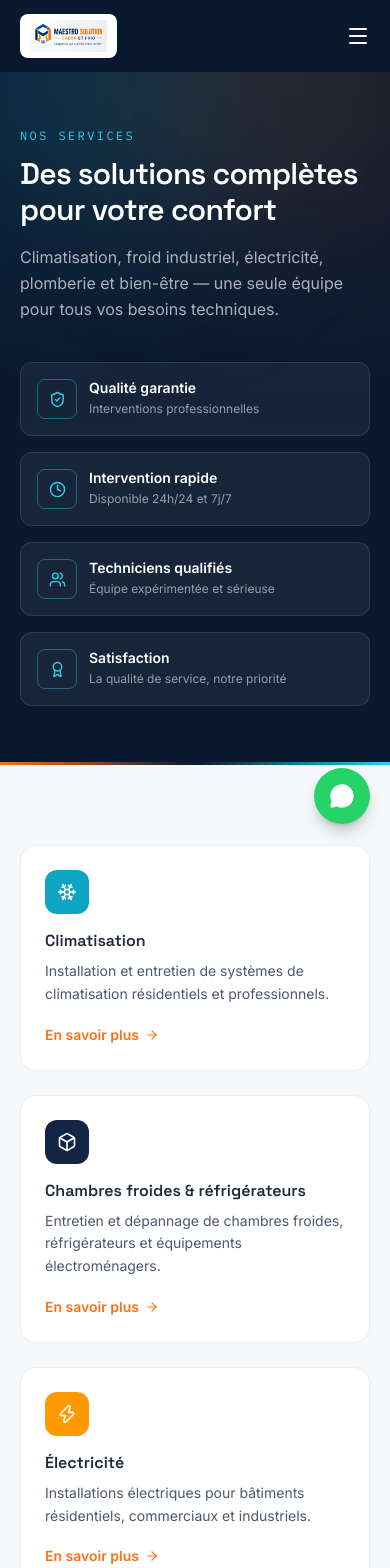
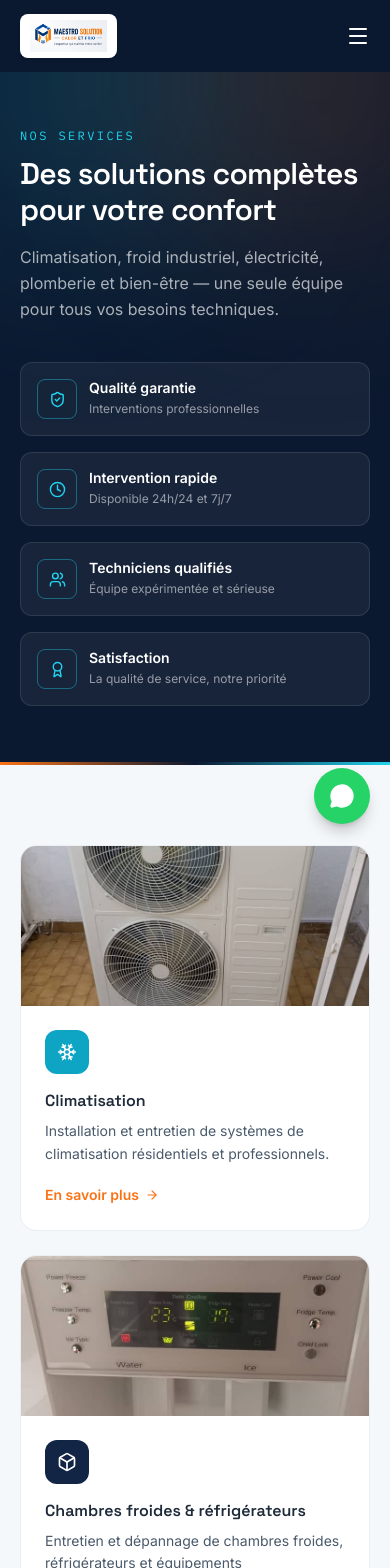
Before and after one commit to geromguershom-dot/maestro-solutions-calor-frio, a React (Vite) app: page /services in a window 390 px wide. Shown: the top 1568 px of the page. Built offline with nearby package versions, Linux system fonts and the light colour scheme.

Commit message:
Enhance layout and responsiveness of Services component
Refactor Services component layout for better responsiveness and structure.

```diff
--- a/src/components/Services.jsx
+++ b/src/components/Services.jsx
@@ -1,4 +1,6 @@
-import { Link } from "react-router-dom";
+
+
+                 import { Link } from "react-router-dom";
 import { Snowflake, Box, Zap, Droplet, GraduationCap, Sparkles, ArrowRight } from "lucide-react";
 import { services } from "../data/content";
 
@@ -30,9 +32,21 @@ export default function Services() {
             return (
               <div
                 key={s.title}
-                className="group relative bg-white rounded-2xl border border-slate-200/70 hover:border-[var(--color-cyan)]/50 hover:shadow-xl hover:shadow-slate-200/60 transition-all duration-300 flex overflow-visible"
+                className="group relative bg-white rounded-2xl border border-slate-200/70 hover:border-[var(--color-cyan)]/50 hover:shadow-xl hover:shadow-slate-200/60 transition-all duration-300 flex flex-col sm:flex-row overflow-hidden sm:overflow-visible"
               >
-                <div className="flex-1 p-6 pr-4">
+                {/* Photo — en haut sur mobile (pleine largeur), qui déborde à droite sur desktop */}
+                <div className="w-full h-40 sm:h-auto sm:w-28 shrink-0 order-1 sm:order-2 relative">
+                  <img
+                    src={s.img}
+                    alt={s.title}
+                    className="w-full h-full object-cover sm:hidden"
+                  />
+                  <div className="hidden sm:block absolute -top-3 -bottom-3 -right-3 left-0 rounded-2xl overflow-hidden shadow-lg ring-1 ring-black/5 group-hover:-right-4 group-hover:-top-4 group-hover:-bottom-4 transition-all duration-300">
+                    <img src={s.img} alt={s.title} className="w-full h-full object-cover" />
+                  </div>
+                </div>
+
+                <div className="flex-1 p-6 sm:pr-4 order-2 sm:order-1">
                   <div className={`w-11 h-11 rounded-xl ${iconBg[s.icon]} flex items-center justify-center mb-4`}>
                     <Icon size={20} className="text-white" />
                   </div>
@@ -49,11 +63,6 @@ export default function Services() {
                     En savoir plus <ArrowRight size={14} />
                   </Link>
                 </div>
-                <div className="w-28 shrink-0 hidden sm:block relative">
-                  <div className="absolute -top-3 -bottom-3 -right-3 left-0 rounded-2xl overflow-hidden shadow-lg ring-1 ring-black/5 group-hover:-right-4 group-hover:-top-4 group-hover:-bottom-4 transition-all duration-300">
-                    <img src={s.img} alt={s.title} className="w-full h-full object-cover" />
-                  </div>
-                </div>
               </div>
             );
           })}
```
